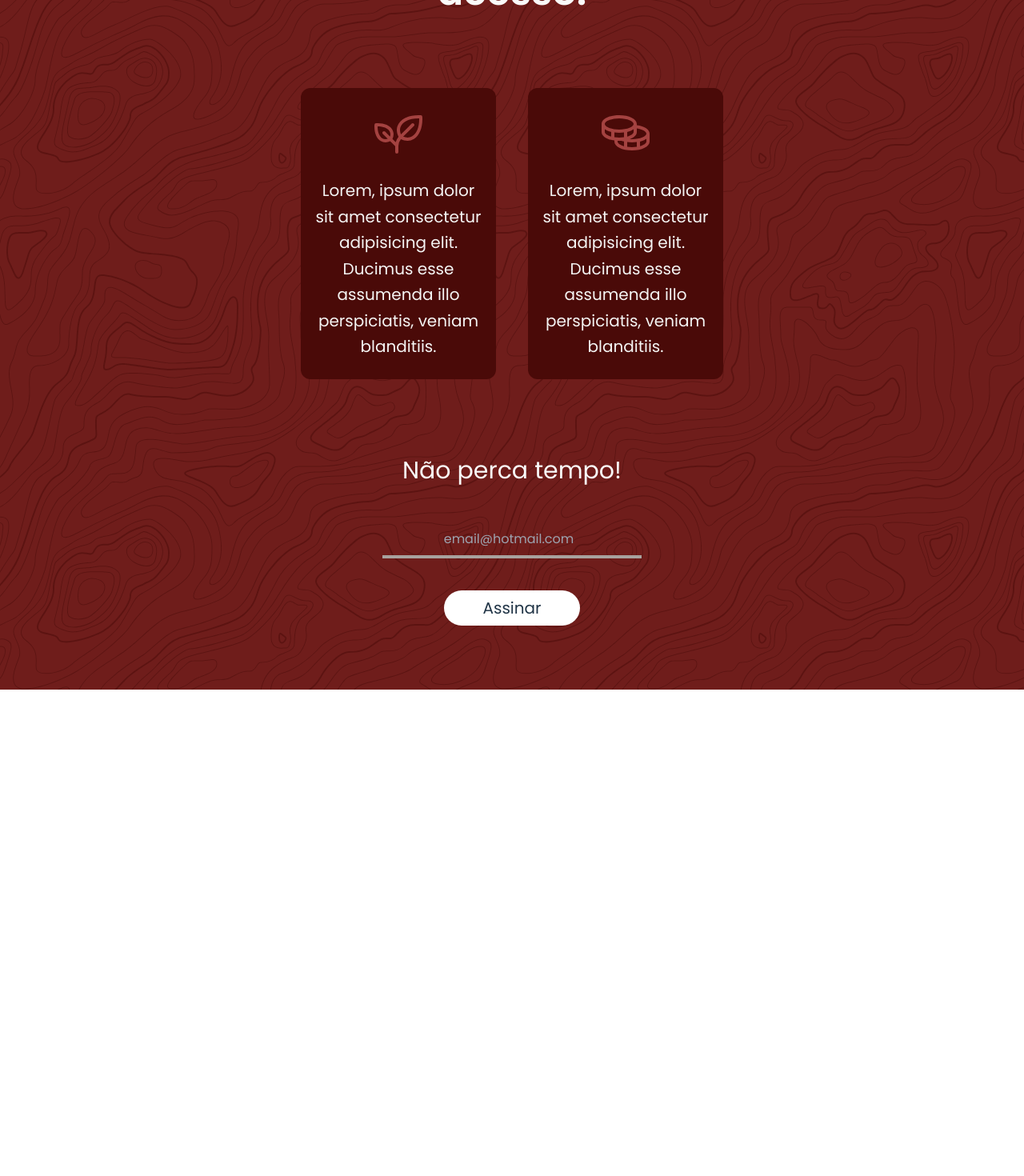
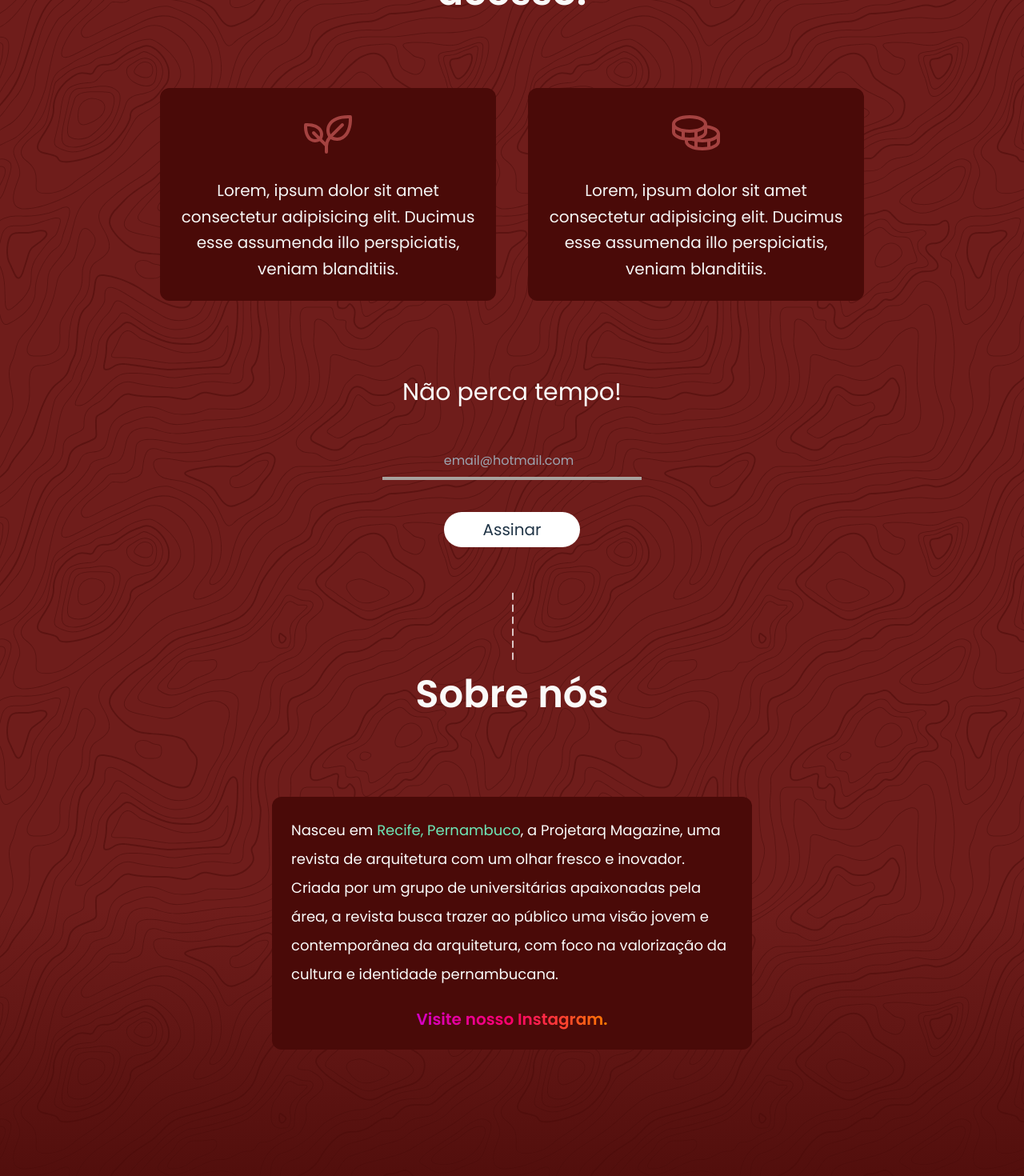
Before and after one commit to DanielGouveiah/projetarq, a React (Vite) app: page / in a window 1280 px wide. Shown: the part 794-2264 px from the top of the page at 80% size. Before the commit the page ends 1656 px from the top, so only its background shows below. Built offline with nearby package versions, Linux system fonts and the light colour scheme.

Commit message:
About section added, responsive

```diff
--- a/src/App.css
+++ b/src/App.css
@@ -5,6 +5,30 @@
 }
 
 .home-main {
-  background-color: #6f1d1b;
-  background-image: url("./assets/topography.svg");
+  background: url("./assets/topography.svg"),
+    linear-gradient(to bottom, #6f1d1b 75%, #4a0a08);
 }
+
+.ants {
+  stroke: #fff;
+  stroke-dasharray: 8px 7px;
+  stroke-width: 1.5px;
+  shape-rendering: geometricPrecision;
+  stroke-dashoffset: 16px;
+  fill: none;
+  stroke-linecap: round;
+}
+
+.ants-dancing {
+  animation-name: dancing-ants;
+  animation-duration: 0.45s;
+  animation-direction: normal;
+  animation-timing-function: linear;
+  animation-iteration-count: infinite;
+}
+
+@keyframes dancing-ants {
+  100% {
+    stroke-dashoffset: 0;
+  }
+}
--- a/src/App.tsx
+++ b/src/App.tsx
@@ -1,14 +1,14 @@
 import { BrowserRouter, Route, Routes } from "react-router-dom";
 import "./App.css";
 import Home from "./pages/Home/Home";
-import About from "./pages/About";
+import Blog from "./pages/Blog";
 
 function App() {
   return (
     <BrowserRouter>
       <Routes>
         <Route element={<Home />} path="/" />
-        <Route element={<About />} path="/sobre" />
+        <Route element={<Blog />} path="/blog" />
       </Routes>
     </BrowserRouter>
   );
--- /dev/null
+++ b/src/assets/Ants.tsx
@@ -0,0 +1,21 @@
+const Ants = () => {
+  return (
+    <svg
+      width="4"
+      height="90"
+      viewBox="0 0 4 90"
+      fill="none"
+      xmlns="http://www.w3.org/2000/svg">
+      <path
+        d="M1 1.5V176.5"
+        stroke="black"
+        stroke-width="2"
+        stroke-linecap="round"
+        stroke-dasharray="4 4"
+        className="ants ants-dancing"
+      />
+    </svg>
+  );
+};
+
+export default Ants;
--- a/src/components/Navbar/Navbar.tsx
+++ b/src/components/Navbar/Navbar.tsx
@@ -16,8 +16,8 @@ const Navbar = ({ fixed = false }: nav) => {
       } grid-flow-col grid-cols-2 lg:grid-cols-3 w-full items-center py-1 px-2 sm:py-2 sm:px-6 md:px-12 xl:px-24`}>
       <nav className="justify-self-start hidden lg:flex gap-4 text-lg text-stone-800">
         <NavLink to="/sobre">Sobre</NavLink>
-        <NavLink to="/publicacoes">Publicações</NavLink>
-        <NavLink to="/edicoes">Edições</NavLink>
+        <NavLink to="/contatos">Contatos</NavLink>
+        <NavLink to="/blog">Blog</NavLink>
       </nav>
 
       <NavLink to="/" className="flex justify-start lg:justify-center">
@@ -38,7 +38,7 @@ const Navbar = ({ fixed = false }: nav) => {
         to="/contatos"
         className="justify-self-end hidden md:flex items-center gap-1 text-xl font-regular text-red hover:text-red-dark">
         <span className="relative after:bottom-0.5 after:block after:w-2/3 after:h-[2px] after:bg-current after:absolute after:rounded-md">
-          contatos
+          Começar
         </span>
         <CaretRight weight="bold" />
       </NavLink>
--- a/src/pages/About.tsx
+++ /dev/null
@@ -1,7 +0,0 @@
-import React from "react";
-
-const About = () => {
-  return <div className="bg-emerald-500">Estou no sobre</div>;
-};
-
-export default About;
--- /dev/null
+++ b/src/pages/Blog.tsx
@@ -0,0 +1,21 @@
+import { NavLink } from "react-router-dom";
+import Navbar from "../components/Navbar/Navbar";
+import { CaretRight } from "@phosphor-icons/react";
+
+const Blog = () => {
+  return (
+    <div className="bg-emerald-500 bg-radial w-full h-[100vh] grid justify-center items-center">
+      <Navbar fixed={false} />
+      <div className="grid gap-4">
+        <h1>Em breve!</h1>
+        <NavLink
+          to="/"
+          className="text-sky-600 flex items-center gap-2 justify-center">
+          Voltar ao inicio <CaretRight />
+        </NavLink>
+      </div>
+    </div>
+  );
+};
+
+export default Blog;
--- /dev/null
+++ b/src/pages/Home/About.tsx
@@ -0,0 +1,40 @@
+import Ants from "../../assets/Ants";
+
+const About = () => {
+  return (
+    <section className="relative py-20 px-2 sm:px-10 grid grid-cols-2 md:grid-cols-4 gap-y-14 md:gap-y-20">
+      <div className="absolute -top-6 left-1/2 ">
+        <Ants />
+      </div>
+
+      <h2 className="text-3xl md:text-5xl font-semibold text-stone-50 col-span-2 md:col-span-2 md:col-start-2">
+        Sobre nós
+      </h2>
+
+      <div className=" text-stone-50 col-span-full grid md:grid-cols-4 justify-center gap-y-4 py-6">
+        <div className="grid  gap-6 col-start-2 col-span-2 sm:text-start leading-loose text-lg bg-red-dark p-6 rounded-xl">
+          <p>
+            Nasceu em{" "}
+            <span className="text-emerald-300">Recife, Pernambuco</span>, a
+            Projetarq Magazine, uma revista de arquitetura com um olhar fresco e
+            inovador. Criada por um grupo de universitárias apaixonadas pela
+            área, a revista busca trazer ao público uma visão jovem e
+            contemporânea da arquitetura, com foco na valorização da cultura e
+            identidade pernambucana.
+          </p>
+          <div className="grid justify-center">
+            <a
+              href=""
+              className="text-xl flex items-center gap-2 text-transparent font-semibold bg-clip-text bg-instagram hover:text-transparent hover:opacity-95">
+              Visite nosso Instagram.
+            </a>
+          </div>
+        </div>
+      </div>
+
+      <div className="grid gap-4 sm:gap-10 sm:grid-cols-2 grid-rows-2 col-span-full p-4 justify-items-center"></div>
+    </section>
+  );
+};
+
+export default About;
--- a/src/pages/Home/Main.tsx
+++ b/src/pages/Home/Main.tsx
@@ -1,9 +1,11 @@
+import About from "./About";
 import Signature from "./Signature";
 
 const Main = () => {
   return (
-    <main className="z-50 sticky shadow-main border-t-2 border-red-dark">
+    <main className="z-50 sticky shadow-main border-t-2 border-red-dark home-main ">
       <Signature />
+      <About />
     </main>
   );
 };
--- a/src/pages/Home/Signature.tsx
+++ b/src/pages/Home/Signature.tsx
@@ -2,20 +2,20 @@ import { Coins, Plant } from "@phosphor-icons/react";
 
 const Signature = () => {
   return (
-    <section className="home-main py-20 px-10 grid  grid-cols-2 md:grid-cols-4 gap-14 md:gap-20">
+    <section className="py-20 px-2 sm:px-10 grid  grid-cols-2 md:grid-cols-4 gap-y-14 md:gap-y-20">
       <h2 className="text-3xl md:text-5xl font-semibold text-stone-50 col-span-2 md:col-span-2 md:col-start-2">
         Descomplique seu acesso.
       </h2>
 
-      <div className="grid gap-4 sm:gap-10 sm:grid-cols-2 grid-rows-2 col-span-2 md:col-start-2 p-4">
-        <div className="grid gap-6 justify-items-center bg-red-dark py-4 md:py-6 px-4 rounded-xl row-span-2 text-red-light hover:text-[#75CE56] transition-colors duration-1000">
+      <div className="grid gap-4 sm:gap-10 sm:grid-cols-2 grid-rows-2 col-span-full p-4 justify-items-center">
+        <div className="grid sm:justify-self-end max-w-[320px] md:max-w-[420px] gap-6 justify-items-center bg-red-dark py-4 md:py-6 px-4 rounded-xl row-span-2 text-red-light hover:text-[#75CE56] transition-colors duration-1000">
           <Plant size={64} />
           <p className="text-xl text-stone-100  leading-relaxed">
             Lorem, ipsum dolor sit amet consectetur adipisicing elit. Ducimus
             esse assumenda illo perspiciatis, veniam blanditiis.
           </p>
         </div>
-        <div className="grid gap-6 justify-items-center bg-red-dark py-6 px-4 rounded-xl row-span-2 text-red-light hover:text-[#DDB245] transition-colors duration-1000">
+        <div className="grid sm:justify-self-start max-w-[320px] md:max-w-[420px] gap-6 justify-items-center bg-red-dark py-6 px-4 rounded-xl row-span-2 text-red-light hover:text-[#DDB245] transition-colors duration-1000">
           <Coins size={64} />
           <p className="text-xl text-stone-100 leading-relaxed">
             Lorem, ipsum dolor sit amet consectetur adipisicing elit. Ducimus
--- a/tailwind.config.js
+++ b/tailwind.config.js
@@ -26,6 +26,7 @@ export default {
         intro: "url('./src/assets/intro-bg.jpg')",
         radial:
           "radial-gradient(circle, rgba(255,255,255,1) 0%, rgba(248,248,248,1) 50%, rgba(227,227,227,1) 100%)",
+        instagram: "linear-gradient( 90deg, #D300C5, #FF0069, #FF7A00 )",
       },
     },
   },
```
